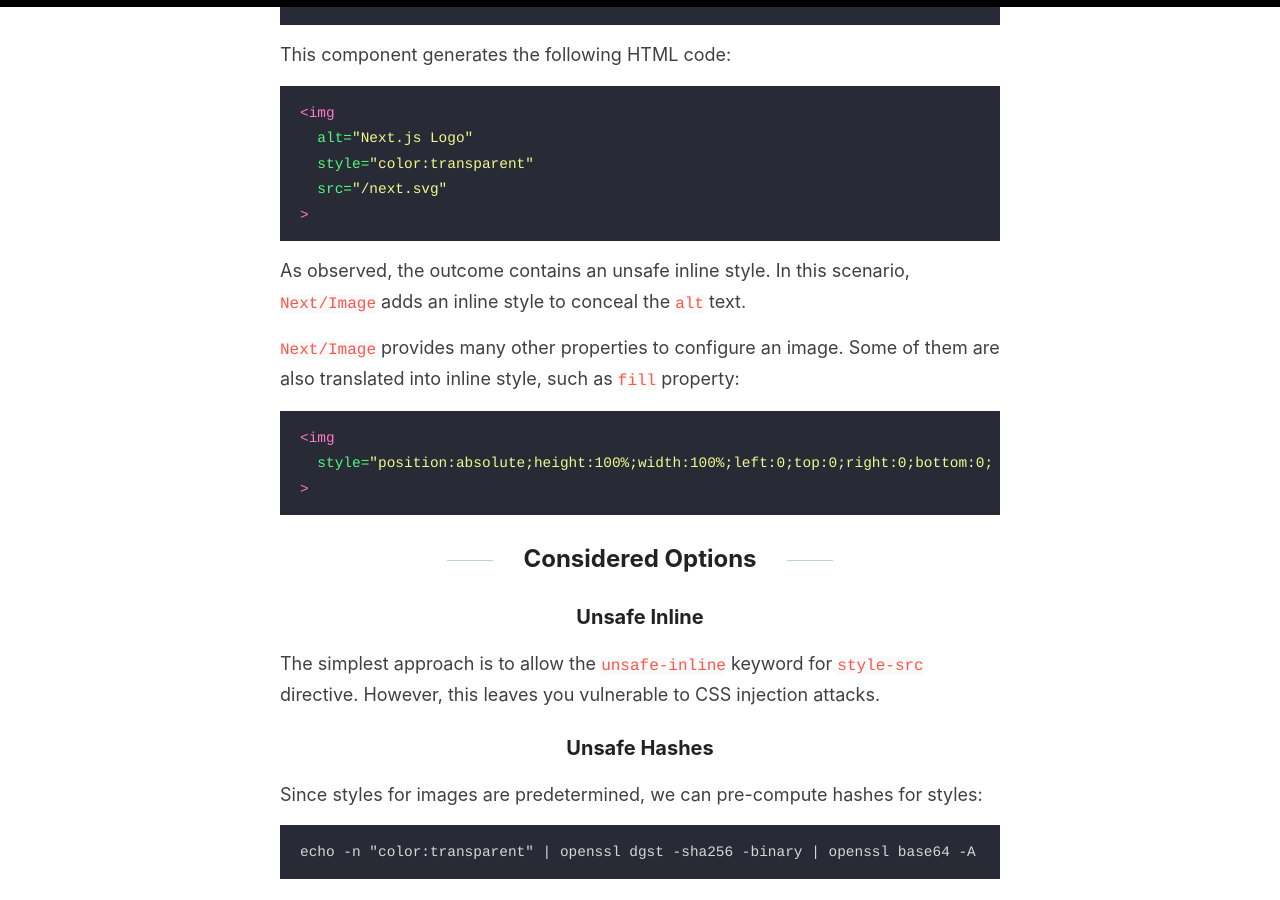
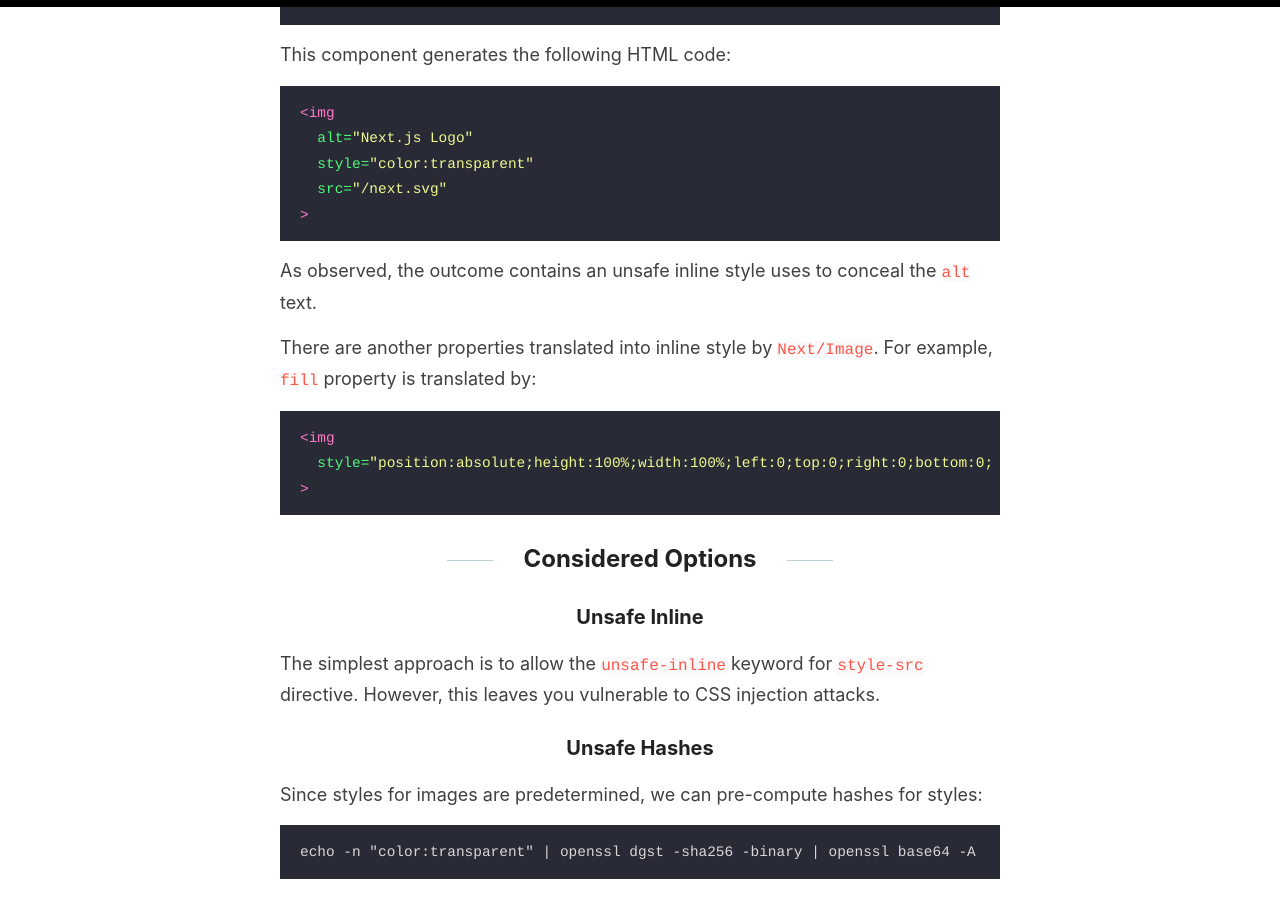
Before and after one commit to 0xdbe/0xdbe.github.io, a Jekyll site: the page built from _posts/2024-03-11-NextJS-CSP-NextImage.md, in a window 1280 px wide and 900 px high, scrolled down 982 px. Built offline with Jekyll 4.4.1, drawn with Linux system fonts in a browser that asks for light colours.

Commit message:
fix(NextJS-CSP-NextImage): edit issue

````diff
--- a/_posts/2024-03-11-NextJS-CSP-NextImage.md
+++ b/_posts/2024-03-11-NextJS-CSP-NextImage.md
@@ -37,11 +37,10 @@ This component generates the following HTML code:
 >
 ```
 
-As observed, the outcome contains an unsafe inline style.
-In this scenario, ``Next/Image`` adds an inline style to conceal the ``alt`` text.
+As observed, the outcome contains an unsafe inline style uses to conceal the ``alt`` text.
 
-``Next/Image`` provides many other properties to configure an image.
-Some of them are also translated into inline style, such as ``fill`` property:
+There are another properties translated into inline style by ``Next/Image``.
+For example, ``fill`` property is translated by:
 
 ```html
 <img
````
